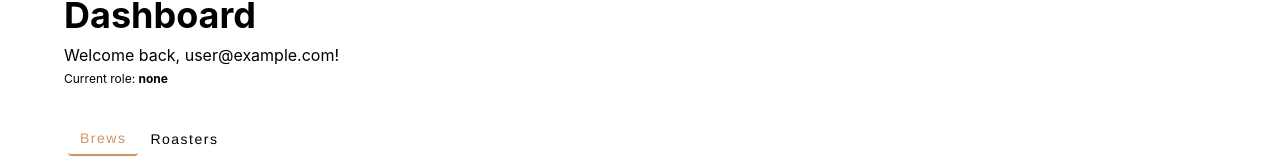
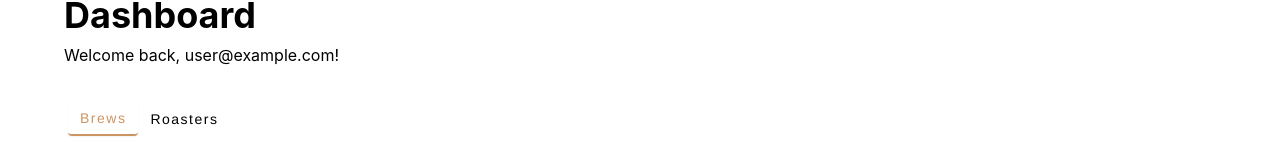
Before and after one commit to montanyecreative/compounds-coffee, a Next.js app: page /admin in a window 1280 px wide. Shown: the part 154-315 px from the top of the page. Built offline with nearby package versions, Linux system fonts and the light colour scheme; no server answers; sample sign-in values are in the browser's storage.

Commit message:
Remove debugging code

```diff
--- a/app/admin/page.tsx
+++ b/app/admin/page.tsx
@@ -27,10 +27,6 @@ export default async function AdminPage() {
 					<div className="mb-8">
 						<h1 className="text-4xl font-bold mb-2 text-gray-900">Dashboard</h1>
 						<p className="text-gray-600">Welcome back, {session.user?.email}!</p>
-						{/* Debug info - remove after fixing */}
-						<p className="text-xs text-gray-500 mt-1">
-							Current role: <strong>{session.user?.role || "none"}</strong>
-						</p>
 					</div>
 
 					<DashboardTabs userRole={session.user?.role || "user"} />
```
